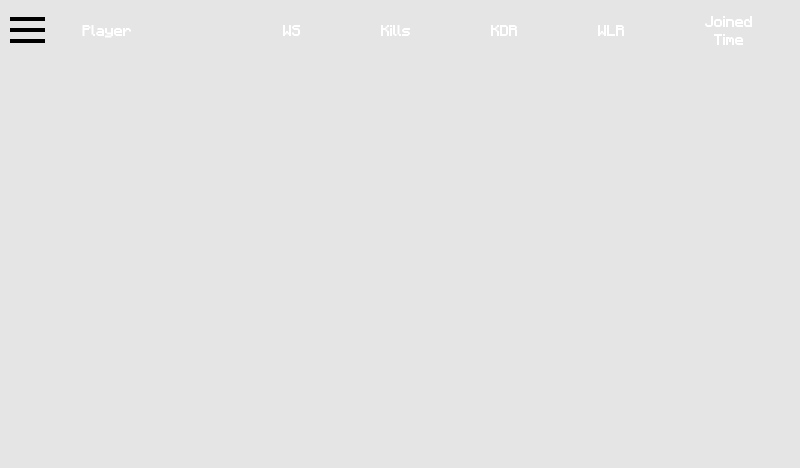
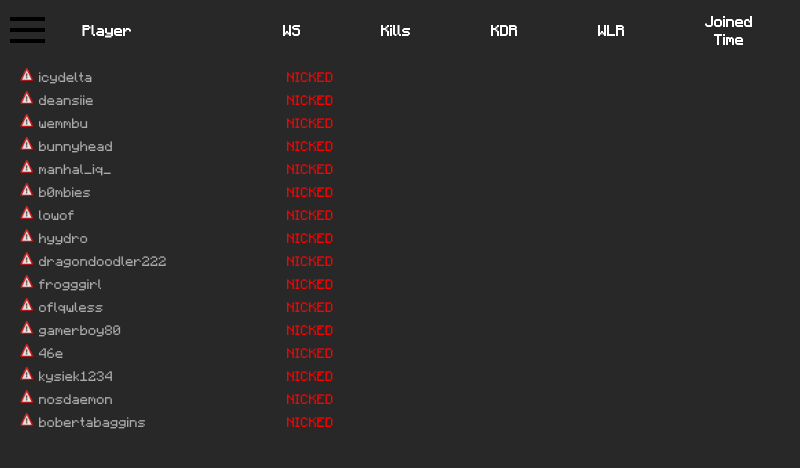
Before and after one commit to simoniacbrush42/stats_overlay, an Electron app: page src/skywars.html in a window 800 px wide. Drawn offline with Linux system fonts and the light colour scheme; no server answers.

Commit message:
finished nicks

```diff
--- a/src/index.css
+++ b/src/index.css
@@ -5,7 +5,7 @@
 body {
   font-family: Minecraftia, BlinkMacSystemFont, "Segoe UI", Roboto, Helvetica, Arial, sans-serif;
   margin: auto;
-  background: rgba(0, 0, 0, 0.1);
+  background: rgb(40, 40, 40);
 }
 
 
@@ -42,7 +42,7 @@ body {
   background: none;
   color: #fff;
   font-size: 20px;
-  padding: 19px 20px;
+  padding: 15px 20px;
   border: none;
   width: 100%;
 }
--- a/src/index.js
+++ b/src/index.js
@@ -18,7 +18,7 @@ const createWindow = () => {
     height: 500,
     x:0,
     y:10,
-    transparent:true,
+    //transparent:true,
     frame: false,
     movable: true,
     //backgroundColor: '#59000000',
--- a/src/skywars.html
+++ b/src/skywars.html
@@ -302,13 +302,13 @@
         names = ["lowof,", "bunnyhead,", "dragondoodler222,", "wemmbu,", "tqrtle,", "lowof,", "lowof,", "lowof,", "lowof,", "lowof,", "lowof,", "lowof,", "lowof,", "lowof,", "lowof,", "lowof,"]
         */
         //table_body.innerHTML = "";
-        names = ["icydelta,", "deansiie,", "wemmbu,", "bunnyhead,", "manhal_iq_,", "b0mbies,", "lowof,", "hyydro,", "dragondoodler222,", "frogggirl,", "oflqwless,", "gamerboy80,", "46e,", "kysiek1234,", "nosdaemon,", "defenderrush"]
-        // for (ind in names) {
-        //     let name = names[ind].replace(",", "");
-        //     getData(name);
-        //     //console.log(arr)
-        //     //stats.push(arr)
-        // }
+        names = ["icydelta,", "deansiie,", "wemmbu,", "bunnyhead,", "manhal_iq_,", "b0mbies,", "lowof,", "hyydro,", "dragondoodler222,", "frogggirl,", "oflqwless,", "gamerboy80,", "46e,", "kysiek1234,", "nosdaemon,", "bobertabaggins"]
+        for (ind in names) {
+            let name = names[ind].replace(",", "");
+            getData(name);
+            //console.log(arr)
+            //stats.push(arr)
+        }
 
         function getData(name) {
             //console.log(name)
@@ -697,6 +697,57 @@
                         });
                 })
                 .catch((error) => {
+                    rank_color = "#AAAAAA"
+                    const table_body = document.querySelector('tbody');
+                    let ign = document.createElement("td")
+                    //ign.style.objectPosition = "center top"
+                    ign.classList.add("names");
+                    let im_span = document.createElement("span")
+                    im_span.style.paddingRight = "5px"
+                    let im = document.createElement("img")
+                    //im.src = "/images/warning.png"
+                    im.src = "./images/warningimg.png"
+                    im.width = "15"
+                    im.length = "15"
+                    im_span.appendChild(im)
+                    //span.style.float = "none"
+                    ign_span = document.createElement("span")
+                    ign_span.textContent = name
+                    ign_span.style.color = "#AAAAAA"
+
+                    ign.appendChild(im_span)
+                    ign.appendChild(ign_span)
+
+
+
+                    const tr = table_body.insertRow(-1)
+                    tr.style.paddingBottom = "100px"
+                    ign.style.textAlign = 'left';
+                    tr.appendChild(ign)
+                    nicked_elem = document.createElement("td");
+                    nicked_elem.style.position = "absolute";
+                    nicked_elem.style.left = '272px';
+                    nicked_elem.classList.add("ws")
+                    nicked_elem.style.color = "red"
+
+                    nicked_elem.innerHTML = "NICKED"
+                    tr.appendChild(nicked_elem)
+
+                    fkdr_elem = document.createElement("td");
+                    fkdr_elem.innerHTML = "Infinity"
+                    fkdr_elem.style.display = "none";
+
+                    tr.appendChild(fkdr_elem)
+
+                    finals_elem = document.createElement("td");
+                    finals_elem.innerHTML = "Infinity"
+                    finals_elem.style.display = "none";
+                    tr.appendChild(finals_elem)
+
+                    index_elem = document.createElement("td");
+                    index_elem.innerHTML = "Infinity"
+                    index_elem.style.display = "none";
+                    tr.appendChild(index_elem)
                     //console.log('err')
                     /*stats.push(name, 'NICKED', 'NICKED', 'NICKED', 'NICKED', "NICKED",
                         'NICKED', 'NICKED', 'NICKED'
```
Also changed, not shown: src/bedwars.html (+30 -6 lines), src/bridge.html (+55 -4 lines), src/search.html (+9 -0 lines), src/images/warningimg.png (added).
